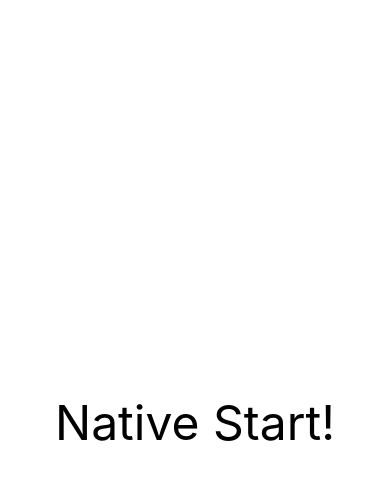
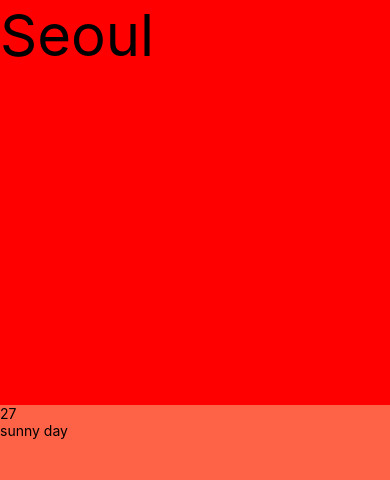
Before and after one commit to miogy/React-Native-Weather, a React Native app: screen / in a window 390 px wide. Shown: the top 480 px of the page. Built offline with nearby package versions, Linux system fonts and the light colour scheme.

Commit message:
Add: latout

```diff
--- a/App.js
+++ b/App.js
@@ -1,10 +1,18 @@
 import { StatusBar } from "expo-status-bar";
-import { StyleSheet, Text, View } from "react-native";
+import { ScrollView, StyleSheet, Text, View } from "react-native";
 
 export default function App() {
   return (
     <View style={styles.container}>
-      <Text style={{ fontSize: 48 }}>Native Start!</Text>
+      <View style={styles.city}>
+        <Text style={styles.cityName}>Seoul</Text>
+      </View>
+      <ScrollView horizontal contentContainerStyle={styles.weather}>
+        <View style={styles.day}>
+          <Text style={styles.temp}>27</Text>
+          <Text style={styles.description}>sunny day</Text>
+        </View>
+      </ScrollView>
       <StatusBar style="auto" />
     </View>
   );
@@ -13,8 +21,19 @@
 const styles = StyleSheet.create({
   container: {
     flex: 1,
-    backgroundColor: "#fff",
+    backgroundColor: "tomato",
+  },
+  city: {
+    flex: 1,
+    backgroundColor: "red",
+  },
+  cityName: {
+    fontSize: 58,
+    justifyContent: "center",
     alignItems: "center",
-    justifyContent: "center",
   },
+  weather: {},
+  day: {},
+  temp: {},
+  description: {},
 });
```
